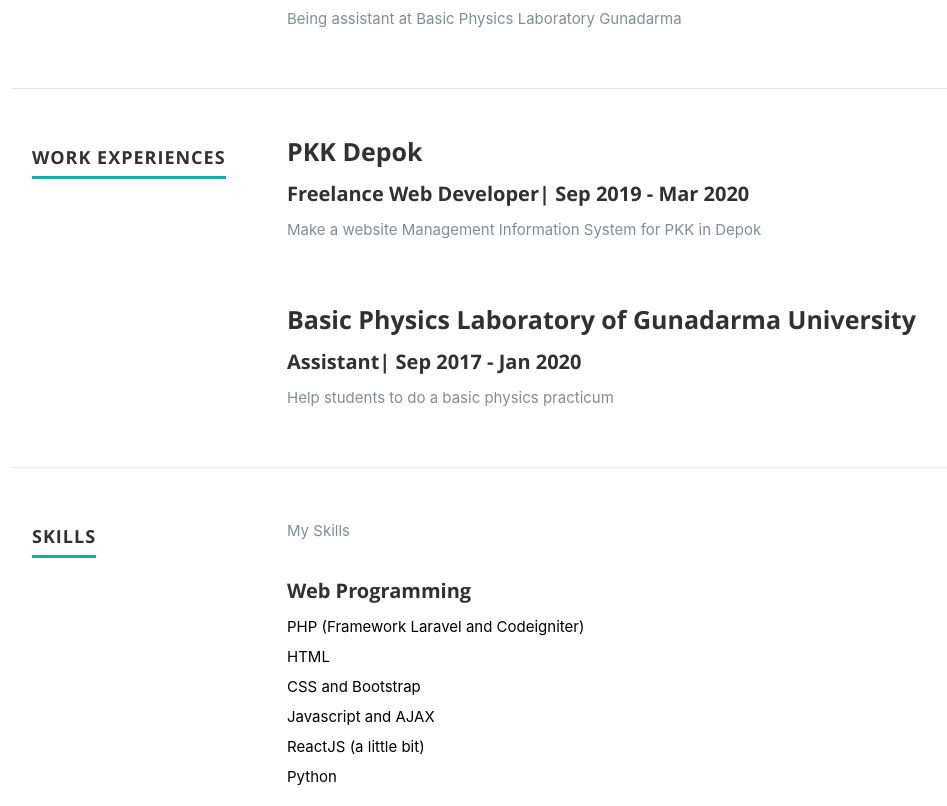
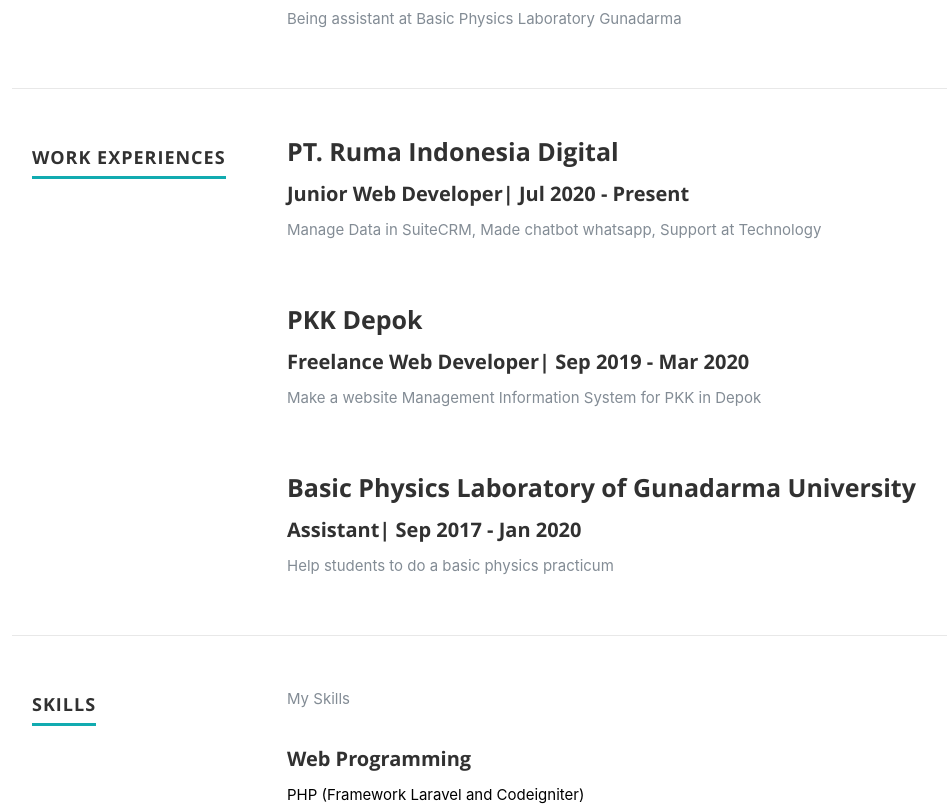
Before and after one commit to prasastiatia/resume, a React (Create React App) app: page / in a window 1280 px wide. Shown: the part 1480-2286 px from the top of the page, without its empty margins (118-1065 px from the left). Built offline with nearby package versions, Linux system fonts and the light colour scheme.

Commit message:
updated portofolio

```diff
--- a/package.json
+++ b/package.json
@@ -1,6 +1,6 @@
 {
   "name": "resume",
-  "version": "0.1.0",
+  "version": "0.2.0",
   "private": true,
   "homepage": "https://prasastiatia.github.io/resume",
   "dependencies": {
@@ -16,7 +16,7 @@
     "start": "react-scripts start",
     "build": "react-scripts build",
     "test": "react-scripts test",
-    "predeploy":"npm run build",
+    "predeploy": "npm run build",
     "deploy": "gh-pages -d build",
     "eject": "react-scripts eject"
   },
--- a/src/components/about/about.js
+++ b/src/components/about/about.js
@@ -40,7 +40,7 @@ export default class About extends Component {
                   </div>
                   <div className="columns download">
             <p>
-            <a href="https://drive.google.com/file/d/1RsSh5krtPuW4zAzT-6Y77LbZOAkoe8JO/view?usp=sharing" className="button"><i className="fa fa-download" />Download CV</a>
+            <a href="https://drive.google.com/file/d/1wd1frjtA0Ir5wCOhn-RFToVyqyJXSf26/view?usp=sharing" className="button"><i className="fa fa-download" />Download CV</a>
           </p>
         </div>
                </div>
--- a/src/components/header/header.js
+++ b/src/components/header/header.js
@@ -20,7 +20,7 @@ export default class Header extends Component {
   <div className="row banner">
             <div className="banner-text">
                <h1 className="responsive-headline">{resumeData.name}</h1>
-               <h3 className="hitam">I am a {resumeData.role1} and {resumeData.role2}. {resumeData.roleDescription}
+               <h3 className="hitam">I am  {resumeData.role1} and {resumeData.role2}. {resumeData.roleDescription}
                </h3>
                <hr/>
                <ul className="social">
--- a/src/components/resume/resume.js
+++ b/src/components/resume/resume.js
@@ -70,6 +70,17 @@ export default class Resume extends Component {
                           <p className="  twelve columns">  {item.jobDesc2} </p>
 
                           </div>
+                          <br/>
+                          <h3>{item.companyName3}</h3>
+                          <div className="row item">
+                          <h4 className="twelve columns">
+                          {item.job3}
+                          | {item.year3} </h4>
+                          </div>
+                          <div className="row item">
+                          <p className="  twelve columns">  {item.jobDesc3} </p>
+
+                          </div>
                        </div>
                     </div>
                   )
@@ -113,7 +124,7 @@ export default class Resume extends Component {
                           <h4>{item.skillName3}</h4>
                           <div className="row item">
                           <span className="  twelve columns hitam">  {item.skillSoftware1}
-                          <br/>{item.skillSoftware2} <br/> {item.skillSoftware3}
+                          <br/>{item.skillSoftware2} <br/> {item.skillSoftware3} <br/> {item.skillSoftware4}
                           </span>
                           </div>
 
--- a/src/resumeData.js
+++ b/src/resumeData.js
@@ -42,15 +42,20 @@ let resumeData = {
 
       "experiences":[
         {
-          "companyName1":"PKK Depok",
-          "job1":"Freelance Web Developer",
-          "year1":"Sep 2019 - Mar 2020",
-          "jobDesc1" : "Make a website Management Information System for PKK in Depok",
+          "companyName1":"PT. Ruma Indonesia Digital",
+          "job1":"Junior Web Developer",
+          "year1":"Jul 2020 - Present",
+          "jobDesc1" : "Manage Data in SuiteCRM, Made chatbot whatsapp, Support at Technology",
 
-          "companyName2":"Basic Physics Laboratory of Gunadarma University",
-          "job2":"Assistant",
-          "year2":"Sep 2017 - Jan 2020",
-          "jobDesc2" : "Help students to do a basic physics practicum",
+          "companyName2":"PKK Depok",
+          "job2":"Freelance Web Developer",
+          "year2":"Sep 2019 - Mar 2020",
+          "jobDesc2" : "Make a website Management Information System for PKK in Depok",
+
+          "companyName3":"Basic Physics Laboratory of Gunadarma University",
+          "job3":"Assistant",
+          "year3":"Sep 2017 - Jan 2020",
+          "jobDesc3" : "Help students to do a basic physics practicum",
 
         }
 
@@ -74,7 +79,8 @@ let resumeData = {
           "skillDesktop3" : "ActionScript 3.0",
           "skillSoftware1" : "Microsoft Office",
           "skillSoftware2" : "Adobe Animate CC ",
-          "skillSoftware3" : "ERPNext"
+          "skillSoftware3" : "ERPNext",
+          "skillSoftware4" : "SuiteCRM"
 
       }
   ],
```
